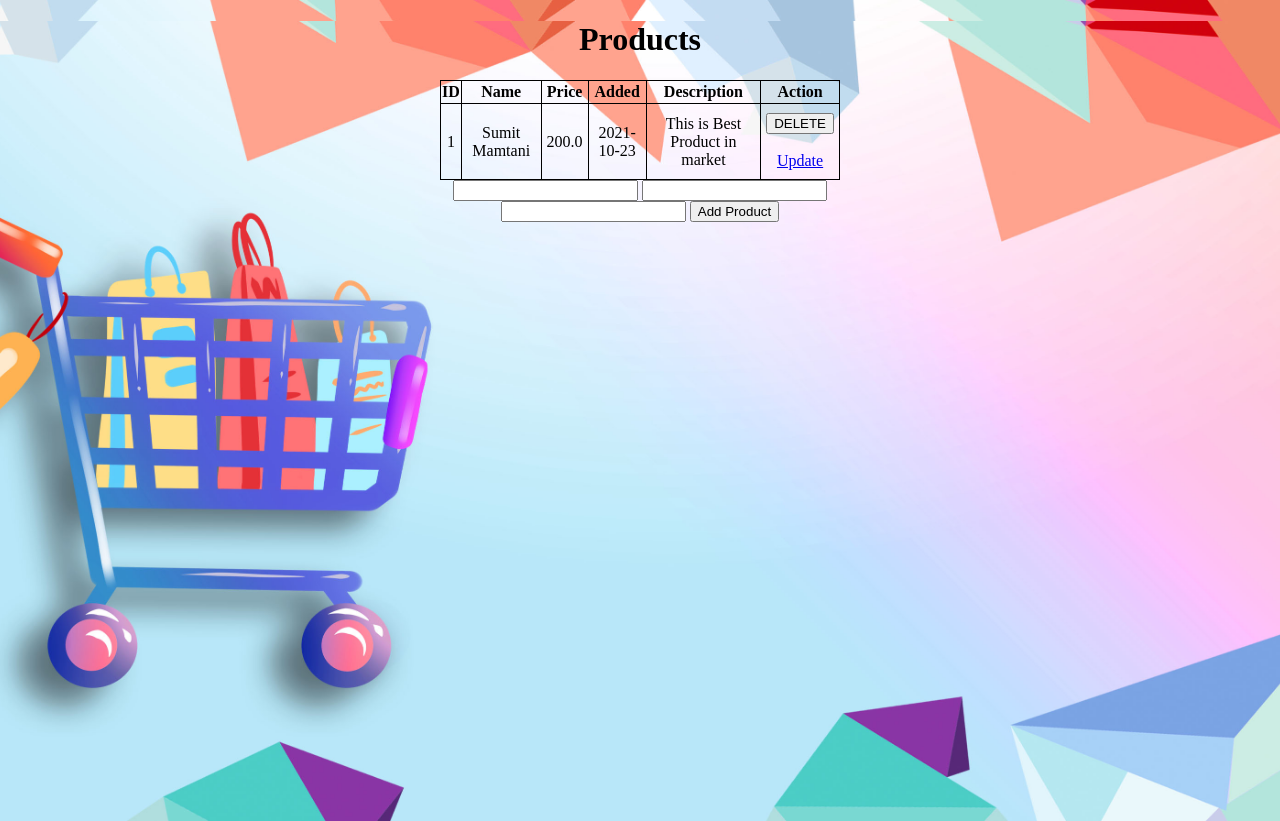
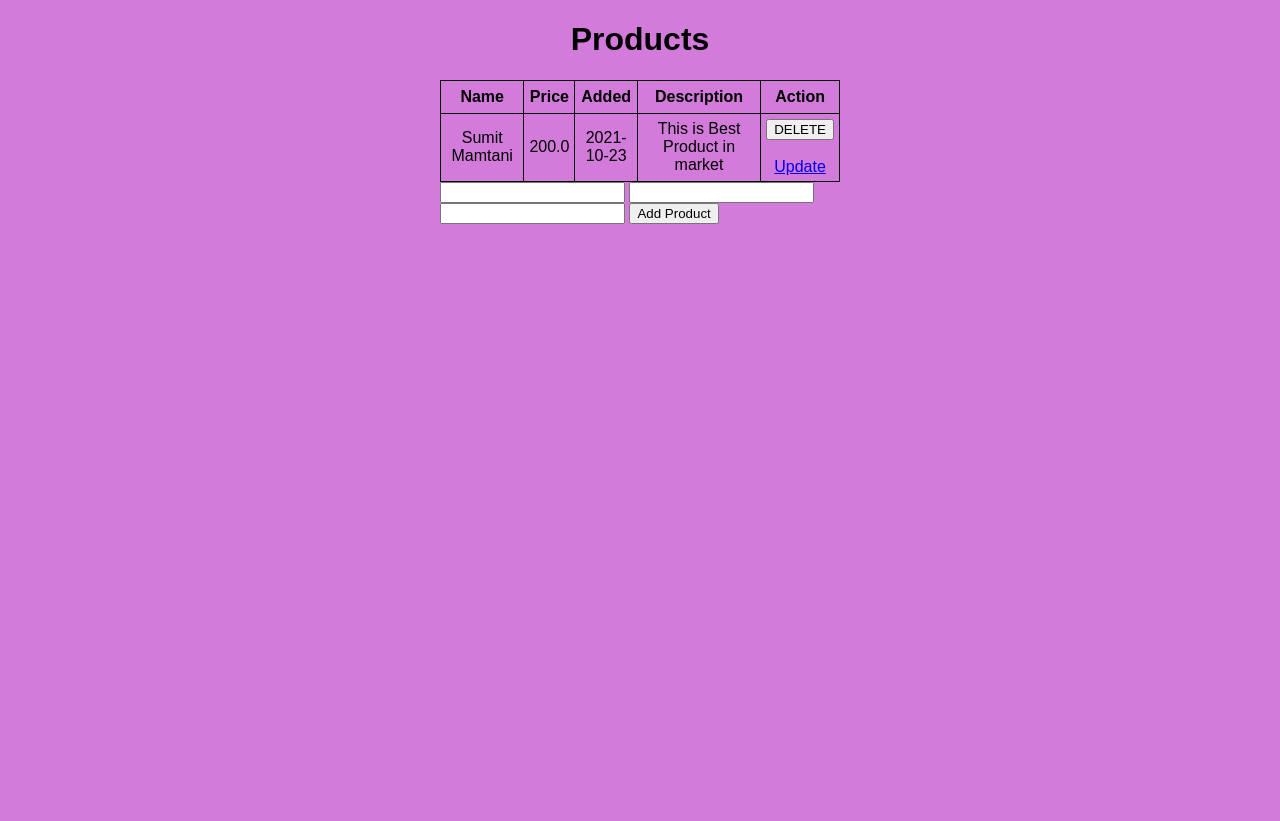
Before and after one commit to Products-DevOps-Fall-2021/CSCI-GA.2820-DevOps-Fall-2021, a Flask app: page / in a window 1280 px wide. After the commit the page ends 224 px from the top, so only its background shows below. Run offline with Flask 2, Linux system fonts and the light colour scheme.

Commit message:
Revert "update on css and html files"

```diff
--- a/service/static/css/main.css
+++ b/service/static/css/main.css
@@ -1,36 +1,7 @@
 body, html {
-    background-image: url("shoppingmall.jpeg");
-
-    background-attachment:fixed;
-    width: 100%;
-
-    height: 100%;
-    margin: 0px; padding: 0px;
-    /*background: url(images/beijing.png) no-repeat */
-    -webkit-background-size: cover;/* 兼容Webkit内核浏览器如Chrome和Safari */
-    -o-background-size: cover;/* 兼容Opera */
-    background-size:cover;
-    text-align:center;
-    /*background-repeat:no-repeat;
-    background-size: 100%;*/
-  }
-table {
-    width:00px;
-    height:100px;
-    margin: 0px auto;
-    border: 5px;
-    padding-top: auto;
-    padding-bottom: 0px;
-    color: black;
-    /*border-collapse: collapse;*/
-    border-top: 100px;
-}
-
-
-
-table, td, th {
-    border: 1px solid rgb(0, 0, 0);
-    text-align: center;
+    margin: 0;
+    font-family: sans-serif;
+    background-color: rgb(210, 123, 218);
 }
 
 .content {
@@ -38,15 +9,21 @@ table, td, th {
     width: 400px;
 }
 
+table, td, th {
+    border: 1px solid rgb(0, 0, 0);
+}
 
 table {
     border-collapse: collapse;
     width: 100%;
 }
 
-
+th {
+    height: 30px;
+}
 
 td {
+    text-align: center;
     padding: 5px;
 }
 
--- a/service/templates/index.html
+++ b/service/templates/index.html
@@ -12,7 +12,6 @@
     {%else%}
     <table>
         <tr>
-            <th>ID</th>
             <th>Name</th>
             <th>Price</th>
             <th>Added</th>
@@ -21,7 +20,6 @@
         </tr>
         {% for product in products %}
             <tr>
-                <td>{{product.id}}</td>
                 <td>{{product.name}}</td>
                 <td>{{product.price}}</td>
                 <td>{{product.creation_date.date()}}</td>
@@ -40,7 +38,7 @@
     <form action="/products" method="POST">
         <input type="text" name="name" id = "name">
         <input type="number" step="0.01" name="price">
-        <input type="text" name="description">
+        <input type="text" name="description" id = "description">
         <input type="submit" value="Add Product">
     </form>
 </div>
```
Also changed, not shown: service/static/css/shoppingmall.jpeg (deleted), service/test.db.
